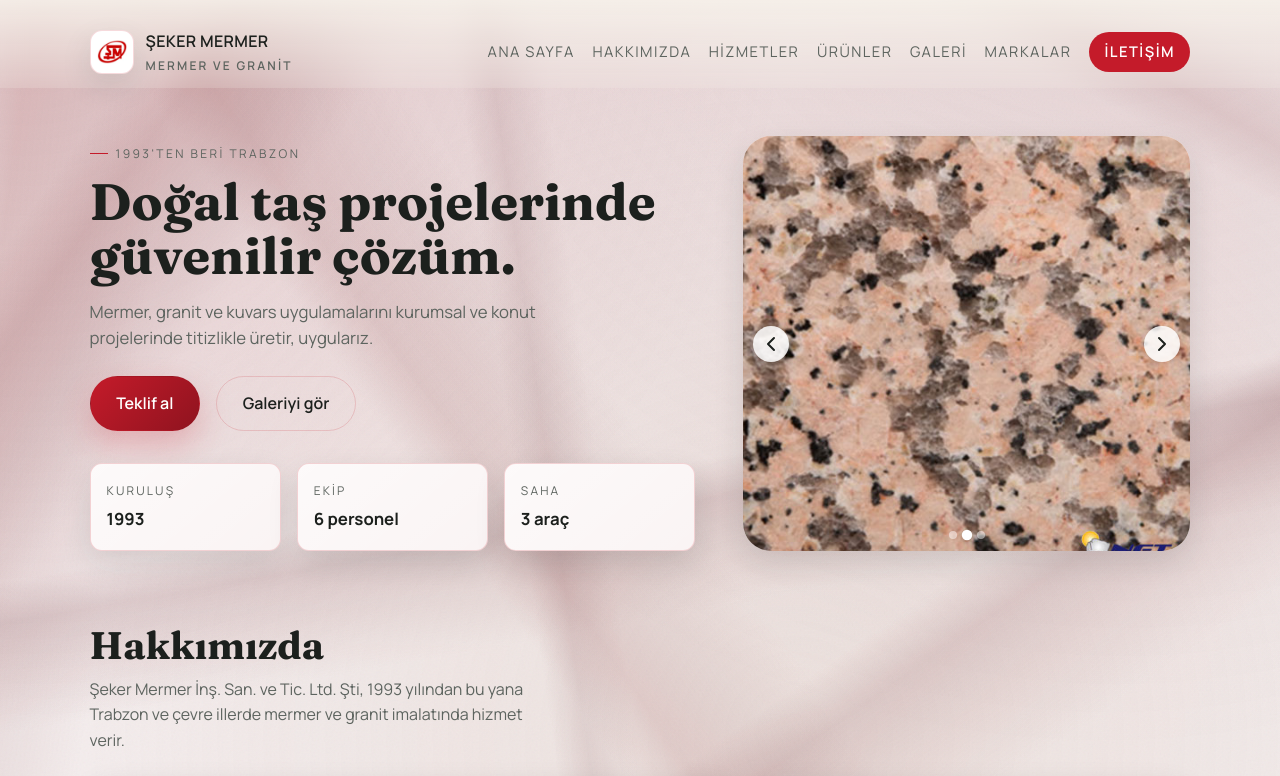
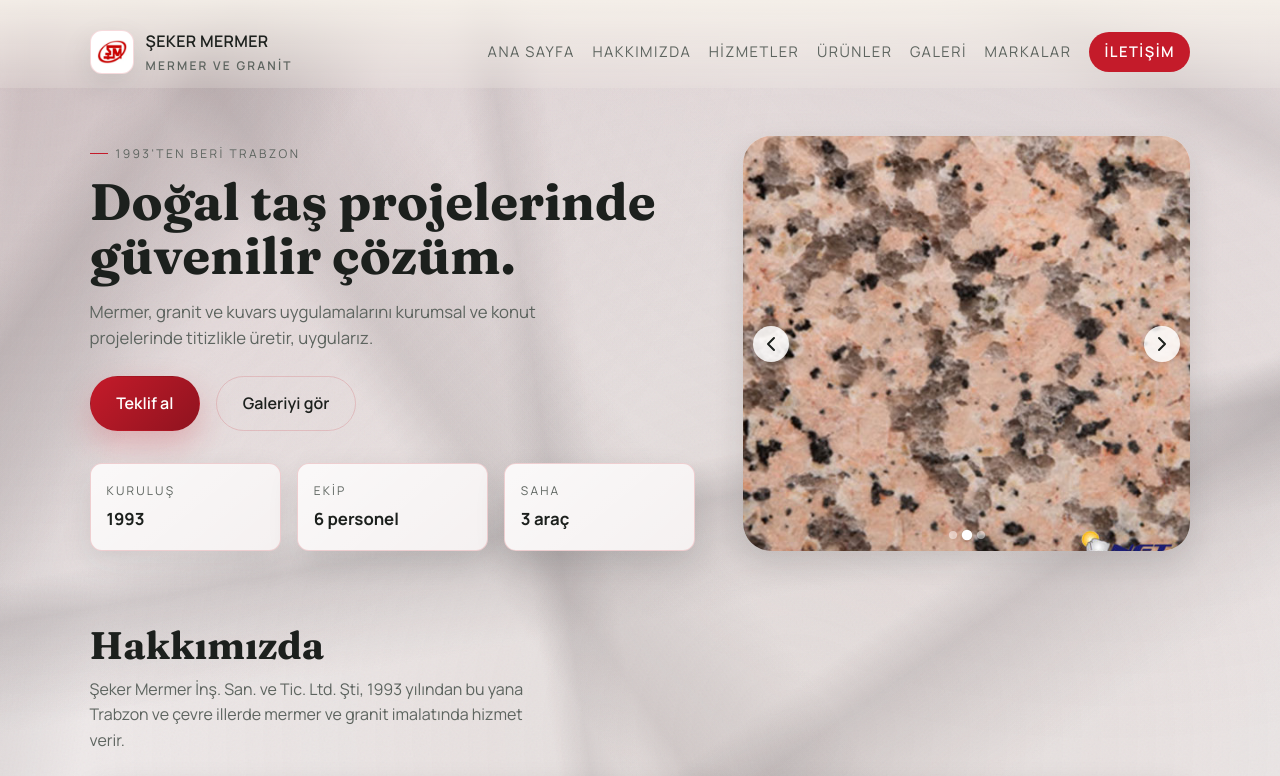
Before and after one commit to ahmetesreff/seker-site, a Nuxt app: page / in a window 1280 px wide. Shown: the top 776 px of the page. Built offline with nearby package versions, Linux system fonts and the light colour scheme; no server answers.

Commit message:
style: darker background with grey-slate marble veins

```diff
--- a/assets/main.css
+++ b/assets/main.css
@@ -1,8 +1,8 @@
 :root {
   color-scheme: light;
-  --bg: #f4eded;
-  --surface: #faf4f4;
-  --surface-strong: #ecdcdd;
+  --bg: #eee9e9;
+  --surface: #f5f1f1;
+  --surface-strong: #e2d8d9;
   --ink: #1c201d;
   --muted: #5d645f;
   --accent: #c41b2a;
@@ -43,16 +43,16 @@ body::before {
   position: fixed;
   inset: -20vh -10vw;
   background:
-    linear-gradient(125deg, transparent 18%, rgba(130, 50, 55, 0.16) 21%, rgba(110, 40, 48, 0.09) 25%, transparent 29%),
-    linear-gradient(55deg, transparent 38%, rgba(140, 60, 62, 0.14) 41%, rgba(120, 52, 56, 0.07) 45%, transparent 49%),
-    linear-gradient(170deg, transparent 55%, rgba(105, 42, 50, 0.15) 58%, rgba(125, 55, 58, 0.08) 62%, transparent 66%),
-    linear-gradient(98deg, transparent 8%, rgba(145, 65, 65, 0.12) 11%, rgba(120, 50, 55, 0.06) 16%, transparent 20%),
-    linear-gradient(145deg, transparent 68%, rgba(115, 45, 52, 0.14) 71%, rgba(135, 58, 60, 0.07) 75%, transparent 79%),
-    linear-gradient(30deg, transparent 78%, rgba(125, 48, 55, 0.11) 81%, transparent 85%),
-    linear-gradient(82deg, transparent 42%, rgba(100, 40, 48, 0.10) 44%, transparent 47%),
-    radial-gradient(circle at 10% 10%, rgba(143, 19, 31, 0.20), transparent 45%),
-    radial-gradient(circle at 80% 0%, rgba(130, 30, 40, 0.14), transparent 55%),
-    radial-gradient(circle at 60% 80%, rgba(200, 170, 150, 0.18), transparent 55%);
+    linear-gradient(125deg, transparent 18%, rgba(90, 80, 82, 0.18) 21%, rgba(75, 68, 72, 0.10) 25%, transparent 29%),
+    linear-gradient(55deg, transparent 38%, rgba(100, 88, 90, 0.15) 41%, rgba(85, 76, 80, 0.08) 45%, transparent 49%),
+    linear-gradient(170deg, transparent 55%, rgba(80, 72, 76, 0.17) 58%, rgba(95, 85, 88, 0.09) 62%, transparent 66%),
+    linear-gradient(98deg, transparent 8%, rgba(105, 92, 95, 0.13) 11%, rgba(88, 78, 82, 0.07) 16%, transparent 20%),
+    linear-gradient(145deg, transparent 68%, rgba(85, 75, 80, 0.16) 71%, rgba(100, 90, 92, 0.08) 75%, transparent 79%),
+    linear-gradient(30deg, transparent 78%, rgba(92, 82, 86, 0.12) 81%, transparent 85%),
+    linear-gradient(82deg, transparent 42%, rgba(78, 70, 75, 0.11) 44%, transparent 47%),
+    radial-gradient(circle at 10% 10%, rgba(110, 40, 50, 0.16), transparent 45%),
+    radial-gradient(circle at 80% 0%, rgba(100, 45, 52, 0.12), transparent 55%),
+    radial-gradient(circle at 60% 80%, rgba(170, 150, 140, 0.15), transparent 55%);
   z-index: -2;
   pointer-events: none;
 }
```
